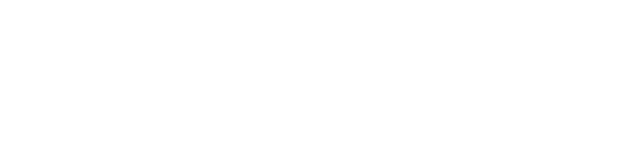
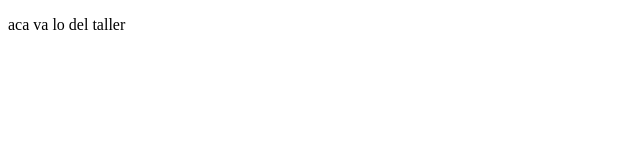
Before and after one commit to eruedasanchez/Espacio-arcoiris-crear, a plain HTML site: page pages/taller.html in a window 1280 px wide. Shown: the whole page, without its empty margins (0-640 px from the left). Drawn offline with Linux system fonts and the light colour scheme.

Commit message:
Iniciando taller

```diff
--- a/pages/taller.html
+++ b/pages/taller.html
@@ -7,6 +7,6 @@
     <title>Document</title>
 </head>
 <body>
-
+    <p>aca va lo del taller</p>
 </body>
 </html>
```
